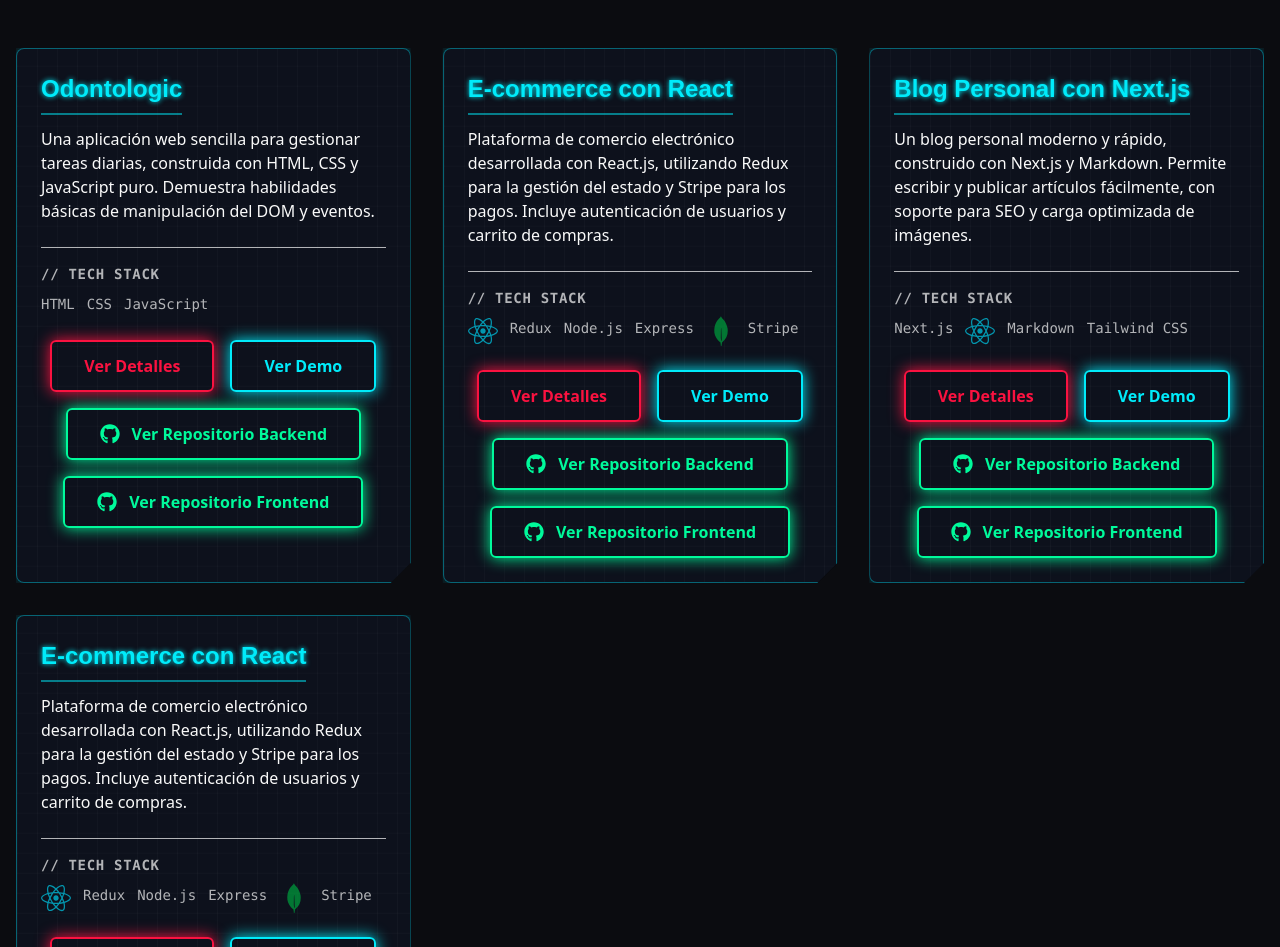
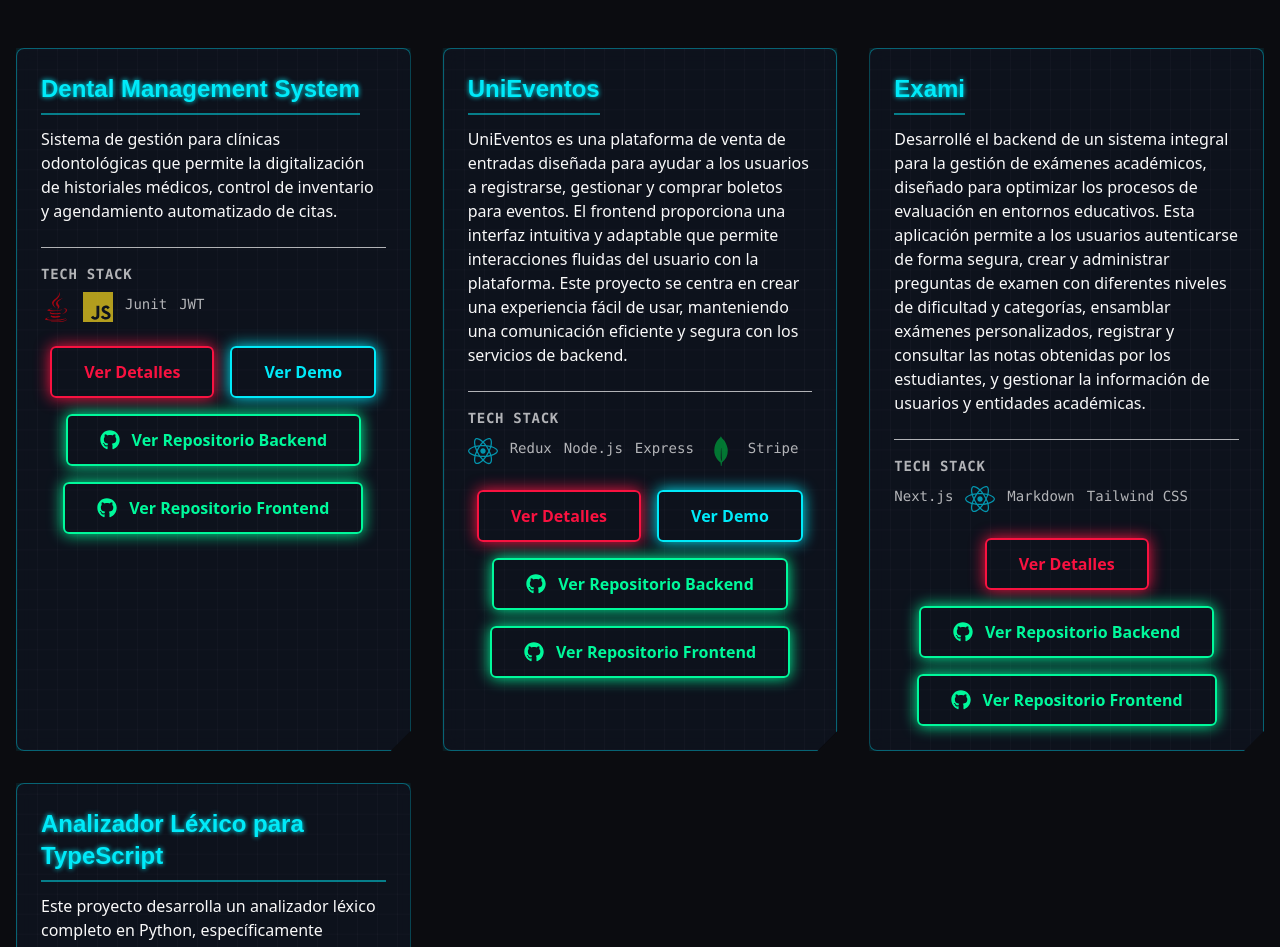
Before and after one commit to BrandonBrandon-alt/portfolio_front, a React (Vite) app: page /projects in a window 1280 px wide. Shown: the part 345-1292 px from the top of the page. Built offline with nearby package versions, Linux system fonts and the light colour scheme.

Commit message:
Se agregaron proyectos existentes

```diff
--- a/src/components/ui/ProjectCard.jsx
+++ b/src/components/ui/ProjectCard.jsx
@@ -1,7 +1,7 @@
 import React from 'react';
 import { motion } from 'framer-motion';
 import { Link } from 'react-router-dom';
-import { FaReact, FaNodeJs, FaDatabase, FaGitAlt, FaGithub } from 'react-icons/fa';
+import { FaReact, FaNodeJs, FaDatabase, FaGitAlt, FaGithub, FaJava } from 'react-icons/fa';
 import Button from './Button';
 import './ProjectCard.css';
 import {
@@ -21,6 +21,9 @@ const techIcons = {
     SQL: <FaDatabase className="text-gray-300 text-2xl md:text-3xl" />,
     Python: <SiPython className="text-yellow-300 text-2xl md:text-3xl" />,
     Javascript: <SiJavascript className="text-yellow-300 text-2xl md:text-3xl" />,
+    Tkinter: <SiPython className="text-blue-500 text-2xl md:text-3xl" />,
+    Pytest: <SiPython className="text-purple-500 text-2xl md:text-3xl" />,
+    Java:<FaJava className="text-red-600 text-2xl md:text-3xl" />,
 };
 
 const ProjectCard = ({ project }) => {
@@ -49,7 +52,7 @@ const ProjectCard = ({ project }) => {
             {/* Tecnologías visibles al fondo sin overlay */}
             <div className="mt-6 border-t border-accent-cyan/30 pt-4 opacity-70 group-hover:opacity-100 transition-opacity duration-300">
                 <p className="text-sm text-accent-magenta mb-2 font-semibold font-mono uppercase tracking-wider">
-                    // Tech Stack
+                    Tech Stack
                 </p>
                 <div className="flex flex-wrap justify-start gap-3">
                     {techList.map((tech, index) => (
--- a/src/data/projects.json
+++ b/src/data/projects.json
@@ -1,42 +1,39 @@
 [
   {
     "id": 1,
-    "title": "Odontologic",
-    "description": "Una aplicación web sencilla para gestionar tareas diarias, construida con HTML, CSS y JavaScript puro. Demuestra habilidades básicas de manipulación del DOM y eventos.",
+    "title": " Dental Management System ",
+    "description": "Sistema de gestión para clínicas odontológicas que permite la digitalización de historiales médicos, control de inventario y agendamiento automatizado de citas.",
     "imageUrl": "/images/project-task-app.png",
-    "technologies": ["HTML", "CSS", "JavaScript"],
+    "technologies": ["Java", "Javascript", "Junit", "JWT", ""],
     "githubUrl": "https://github.com/CamiloCuenca/dental-management-system-backend.git",
     "frontendUrl": "https://github.com/CamiloCuenca/dental-management-system-frontend.git",
-    "liveUrl": "https://tuusuario.github.io/mi-proyecto-tareas/"
+    "liveUrl": "https://dental-management-system-frontend.vercel.app/"
   },
   {
     "id": 2,
-    "title": "E-commerce con React",
-    "description": "Plataforma de comercio electrónico desarrollada con React.js, utilizando Redux para la gestión del estado y Stripe para los pagos. Incluye autenticación de usuarios y carrito de compras.",
+    "title": "UniEventos",
+    "description": "UniEventos es una plataforma de venta de entradas diseñada para ayudar a los usuarios a registrarse, gestionar y comprar boletos para eventos. El frontend proporciona una interfaz intuitiva y adaptable que permite interacciones fluidas del usuario con la plataforma. Este proyecto se centra en crear una experiencia fácil de usar, manteniendo una comunicación eficiente y segura con los servicios de backend.",
     "imageUrl": "/images/project-ecommerce.jpg",
     "technologies": ["React", "Redux", "Node.js", "Express", "MongoDB", "Stripe"],
-    "githubUrl": "https://github.com/tuusuario/ecommerce-react",
-    "frontendUrl": "https://github.com/tuusuario/ecommerce-react-frontend",
-    "liveUrl": "https://ecommerce-demo.vercel.app/"
+    "githubUrl": "https://github.com/CamiloCuenca/UniEventos_proyecto_final_Backend.git",
+    "frontendUrl": "https://github.com/CamiloCuenca/UniEventos_proyecto_final_Frontend.git",
+    "liveUrl": "https://app-frontend-unieventos-d7166.web.app/"
   },
   {
     "id": 3,
-    "title": "Blog Personal con Next.js",
-    "description": "Un blog personal moderno y rápido, construido con Next.js y Markdown. Permite escribir y publicar artículos fácilmente, con soporte para SEO y carga optimizada de imágenes.",
+    "title": "Exami",
+    "description": " Desarrollé el backend de un sistema integral para la gestión de exámenes académicos, diseñado para optimizar los procesos de evaluación en entornos educativos. Esta aplicación permite a los usuarios\n  autenticarse de forma segura, crear y administrar preguntas de examen con diferentes niveles de dificultad y categorías, ensamblar exámenes personalizados, registrar y consultar las notas obtenidas por\n  los estudiantes, y gestionar la información de usuarios y entidades académicas.",
     "imageUrl": "/images/project-blog.webp",
     "technologies": ["Next.js", "React", "Markdown", "Tailwind CSS"],
-    "githubUrl": "https://github.com/tuusuario/personal-blog-nextjs",
-    "frontendUrl": "https://github.com/tuusuario/personal-blog-nextjs-frontend",
-    "liveUrl": "https://tu-blog-personal.vercel.app/"
+    "githubUrl": "https://github.com/CamiloCuenca/Exami.git",
+    "frontendUrl": "https://github.com/CamiloCuenca/exami-front.git"
   },
   {
     "id": 4,
-    "title": "E-commerce con React",
-    "description": "Plataforma de comercio electrónico desarrollada con React.js, utilizando Redux para la gestión del estado y Stripe para los pagos. Incluye autenticación de usuarios y carrito de compras.",
+    "title": "Analizador Léxico para TypeScript",
+    "description": "Este proyecto desarrolla un analizador léxico completo en Python, específicamente diseñado para procesar código fuente de TypeScript y descomponerlo en sus componentes léxicos (tokens). Incorpora una\n  interfaz gráfica de usuario (GUI) desarrollada con PyQt5 que facilita la visualización interactiva del proceso de tokenización, siendo una herramienta ideal para el estudio de compiladores o como\n  componente base para herramientas de desarrollo de TypeScript.\n",
     "imageUrl": "/images/project-ecommerce.jpg",
-    "technologies": ["React", "Redux", "Node.js", "Express", "MongoDB", "Stripe"],
-    "githubUrl": "https://github.com/tuusuario/ecommerce-react",
-    "frontendUrl": "https://github.com/tuusuario/ecommerce-react-frontend",
-    "liveUrl": "https://ecommerce-demo.vercel.app/"
+    "technologies": ["Python","Tkinter", "Pytest"],
+    "githubUrl": "https://github.com/Twolifelaw/TLF_proyecto.git"
   }
 ]
--- a/src/pages/ContactOptionsPage.jsx
+++ b/src/pages/ContactOptionsPage.jsx
@@ -58,7 +58,7 @@ const ContactOptionsPage = () => {
             className="text-center mb-8"
             variants={itemVariants}
         >
-            <p className="text-lg font-sans text-[var(--color-text-primary)]">O encuéntrame aquí</p>
+            <p className="text-lg font-sans text-[var(--color-text-primary)]">Encuéntrame aquí</p>
         </motion.div>
 
 
--- a/src/pages/ProjectDetailPage.jsx
+++ b/src/pages/ProjectDetailPage.jsx
@@ -3,6 +3,8 @@ import { useParams, Link } from 'react-router-dom';
 import projectsData from '../data/projects.json';
 import { motion } from 'framer-motion';
 import { ArrowLeftIcon } from '@heroicons/react/24/outline';
+import Button from '../components/ui/Button';
+import { FaGithub } from 'react-icons/fa';
 
 const ProjectDetailPage = () => {
   const { id } = useParams();
@@ -91,26 +93,41 @@ const ProjectDetailPage = () => {
           </div>
         )}
 
-        <div className="flex flex-wrap gap-4 justify-center md:justify-start">
+        <div className="flex flex-col md:flex-row justify-center gap-3 md:gap-4 mt-6 relative z-20 flex-wrap">
           {project.liveUrl && (
-            <a
+            <Button
+              as="a"
               href={project.liveUrl}
               target="_blank"
               rel="noopener noreferrer"
-              className="bg-[var(--color-accent-jedi-blue)] text-[var(--color-background)] py-3 px-6 rounded-md font-bold hover:bg-[var(--color-accent-jedi-green)] transition duration-300 shadow-lg"
+              className="w-full md:w-fit border-[var(--color-accent-jedi-blue)] text-[var(--color-accent-jedi-blue)] hover:bg-[var(--color-accent-jedi-blue)] hover:text-[var(--color-background)] shadow-[0_0_15px_var(--color-accent-jedi-blue)] hover:shadow-[0_0_30px_var(--color-accent-jedi-blue)]"
             >
-              Ver Demo en Vivo
-            </a>
+              Ver Demo
+            </Button>
           )}
           {project.githubUrl && (
-            <a
+            <Button
+              as="a"
               href={project.githubUrl}
               target="_blank"
               rel="noopener noreferrer"
-              className="border-2 border-[var(--color-accent-jedi-blue)] text-[var(--color-accent-jedi-blue)] py-3 px-6 rounded-md font-bold hover:bg-[var(--color-accent-jedi-blue)] hover:text-[var(--color-background)] transition duration-300 shadow-lg"
+              className="w-full md:w-auto border-[var(--color-accent-jedi-green)] text-[var(--color-accent-jedi-green)] hover:bg-[var(--color-accent-jedi-green)] hover:text-[var(--color-background)] shadow-[0_0_15px_var(--color-accent-jedi-green)] hover:shadow-[0_0_30px_var(--color-accent-jedi-green)]"
+              icon={<FaGithub />}
             >
-              Ver en GitHub
-            </a>
+              Ver Repositorio Backend
+            </Button>
+          )}
+          {project.frontendUrl && (
+            <Button
+              as="a"
+              href={project.frontendUrl}
+              target="_blank"
+              rel="noopener noreferrer"
+              className="w-full md:w-fit border-[var(--color-accent-jedi-green)] text-[var(--color-accent-jedi-green)] hover:bg-[var(--color-accent-jedi-green)] hover:text-[var(--color-background)] shadow-[0_0_15px_var(--color-accent-jedi-green)] hover:shadow-[0_0_30px_var(--color-accent-jedi-green)]"
+              icon={<FaGithub />}
+            >
+              Ver Repositorio Frontend
+            </Button>
           )}
         </div>
       </div>
```
